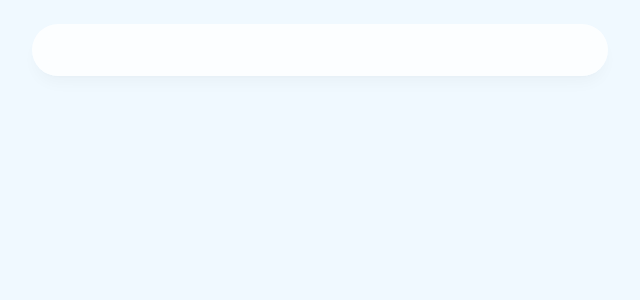
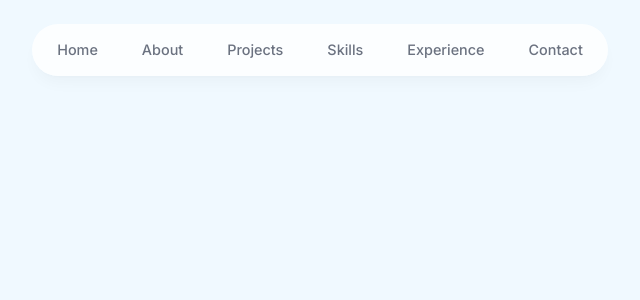
Before and after one commit to L1nda-H/linda, a Next.js app: page / in a window 1280 px wide. Shown: the top 300 px of the page, without its empty margins (320-960 px from the left). Built offline with nearby package versions, Linux system fonts and the light colour scheme.

Commit message:
Implement header

```diff
--- a/components/header.tsx
+++ b/components/header.tsx
@@ -1,7 +1,9 @@
 "use client";
 
 import { motion } from "framer-motion";
+import { links } from "@/lib/data"
 import React from "react";
+import Link from "next/link";
 
 export default function Header() {
   return (
@@ -10,6 +12,20 @@
         initial={{ y: -100, x: "-50%", opacity: 0 }}
         animate={{ y: 0, x: "-50%", opacity: 1 }}>
       </motion.div>
+
+      <nav className="flex fixed top-[0.15rem] left-1/2 h-12 -translate-x-1/2 py-2 sm:top-[1.7rem] sm:h-[initial] sm:py-0">
+        <ul className="flex w-[22rem] flex-wrap items-center justify-center gap-y-1 text-[0.9rem] font-medium text-gray-500 sm:w-[initial] sm:flex-nowrap sm:gap-5">
+          {links.map((link) => (
+            <motion.li className="h-3/4 flex items-center justify-center relative"
+              key={link.hash}
+              initial={{ y: -100, opacity: 0 }}
+              animate={{ y: 0, opacity: 1 }}>
+              <Link className="flex w-full items-center justify-center px-3 py-3 hover:text-gray-950 transition" href={link.hash}>{link.name}</Link>
+            </motion.li>
+          ))}
+        </ul>
+
+      </nav>
     </header>
   );
 }
```
